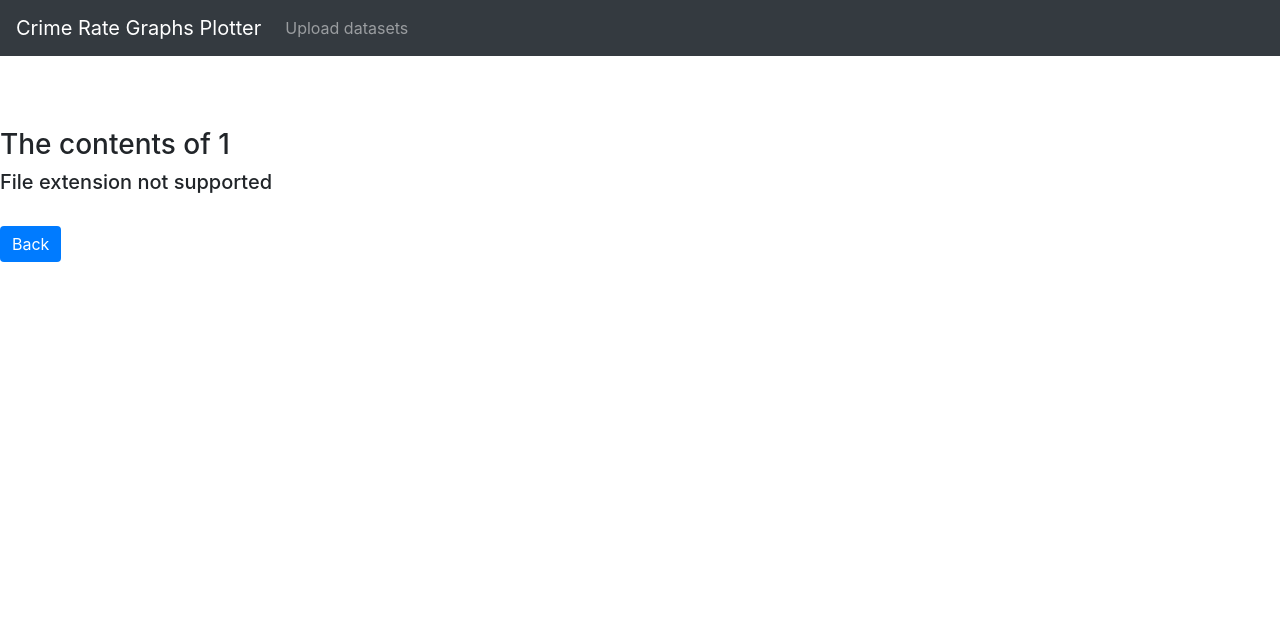
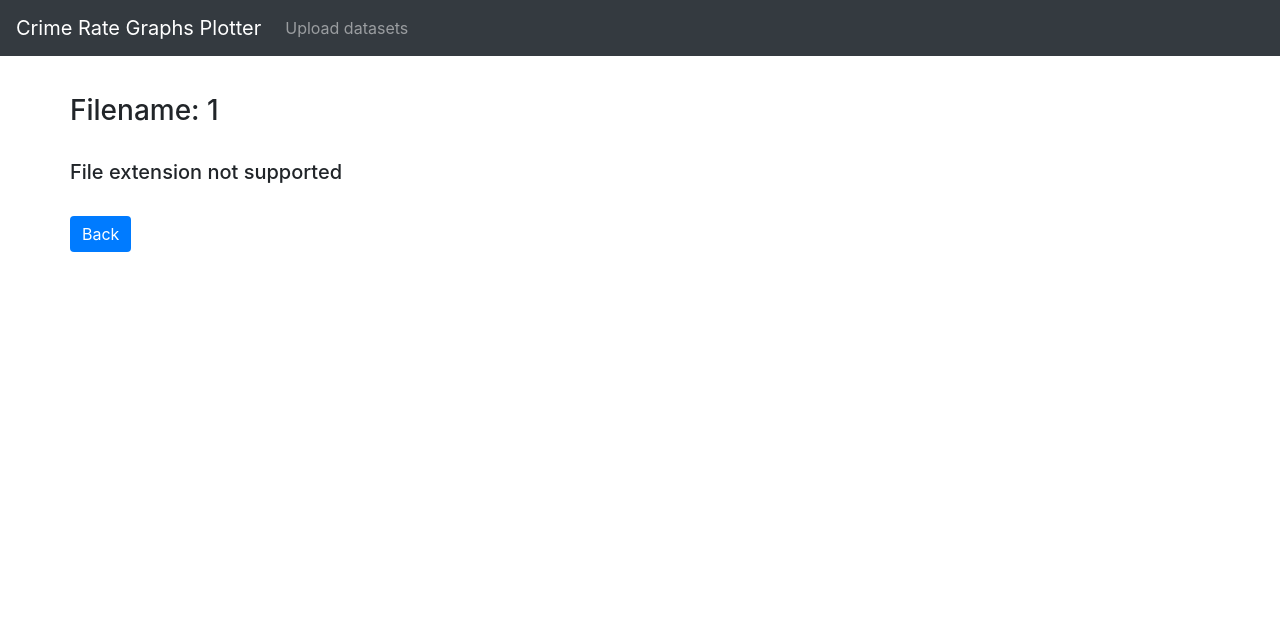
Before and after one commit to jonnnnn-c/1002_Python_Project, a Flask app: page /display_file/1 in a window 1280 px wide. Shown: the top 639 px of the page. Run offline with Flask 2, Linux system fonts and the light colour scheme; some libraries are stand-ins or nearby versions.

Commit message:
update css (indv file)

```diff
--- a/templates/base.html
+++ b/templates/base.html
@@ -38,7 +38,11 @@
             }
 
             .paddings {
-                padding-top: 5%;
+                padding-top: 3%;
+            }
+
+            .container {
+                padding: 0px;
             }
 
             #myBtn {
--- a/templates/display.html
+++ b/templates/display.html
@@ -26,12 +26,12 @@
     }
 </style>
 
-    <h1>{% block title %}{% endblock %}</h1>
-    <h3>The contents of {{ filename }}</h3>
+<section class="container">
+    <h3>Filename: {{ filename }}</h3><br>
     {{ data_var|safe }}
 
     <br>
     <a href="{{ url_for('upload') }}" style="border: none; height: auto; margin-right: 15px;" class="btn btn-primary"><i class="fa fa-trash fa-2x"></i>Back</a>
-
+</section>
 
 {% endblock %}
```
